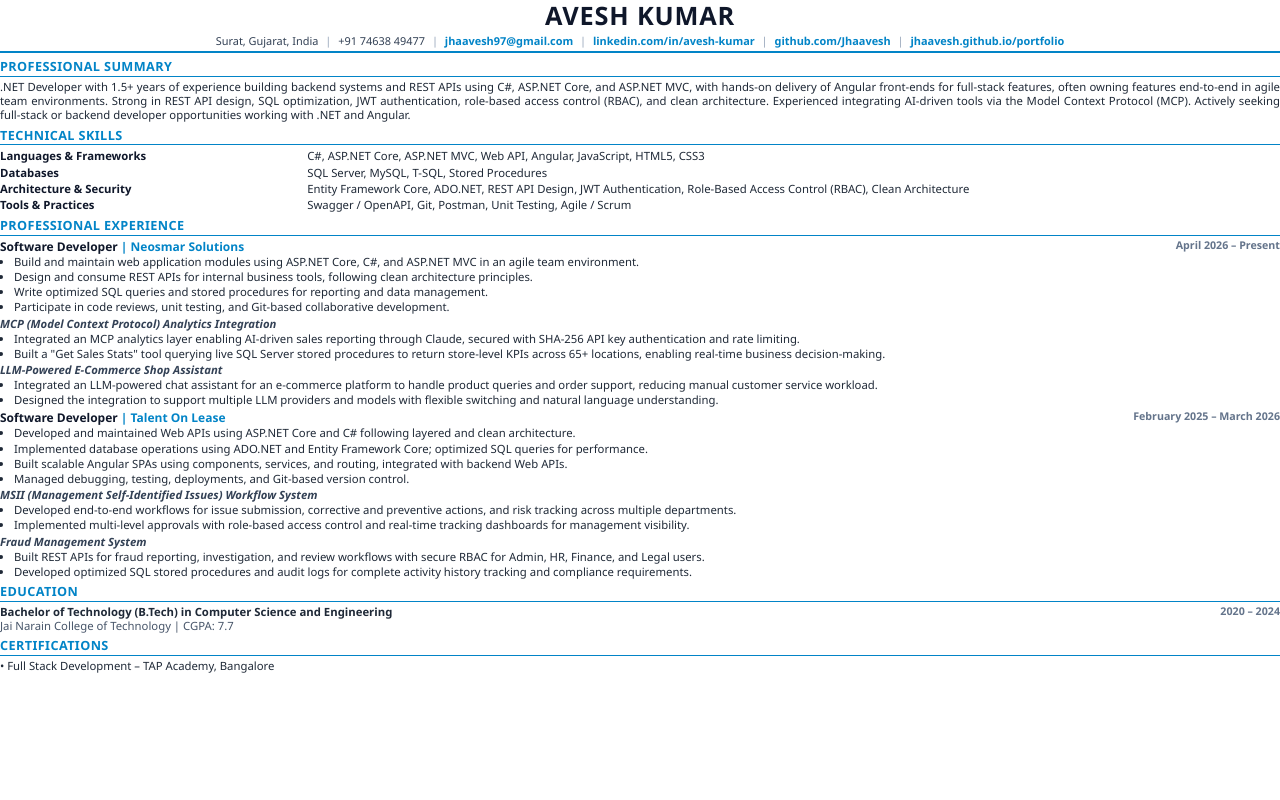
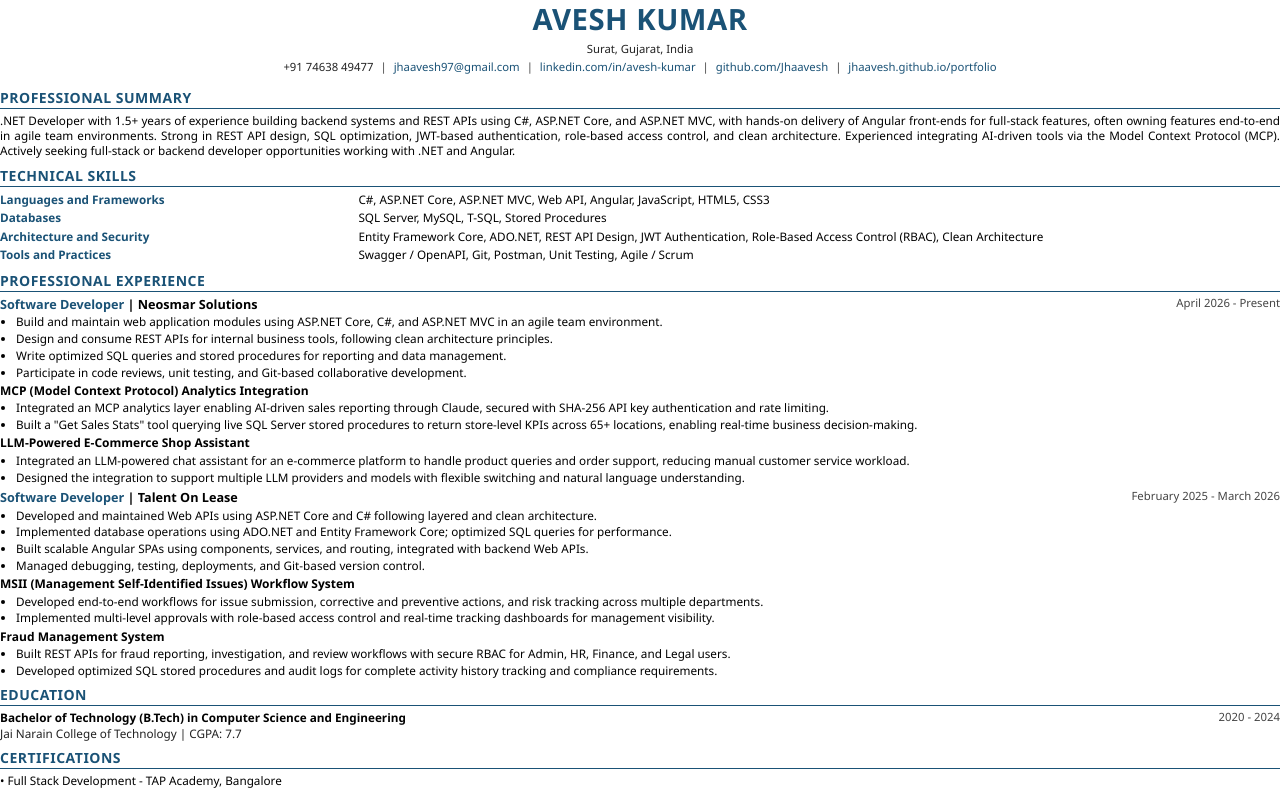
Before and after one commit to Jhaavesh/portfolio, a plain HTML site: page resume.html in a window 1280 px wide. Drawn offline with Linux system fonts and the light colour scheme.

```diff
--- a/resume.html
+++ b/resume.html
@@ -6,7 +6,7 @@
   <style>
     @page {
       size: A4;
-      margin: 8mm 10mm 8mm 10mm;
+      margin: 8mm 12mm 8mm 12mm;
     }
     * {
       box-sizing: border-box;
@@ -14,51 +14,52 @@
       padding: 0;
     }
     body {
-      font-family: 'Segoe UI', Helvetica, Arial, sans-serif;
-      color: #1f2937;
+      font-family: 'Segoe UI', Arial, sans-serif;
+      color: #000;
       background: #fff;
-      font-size: 8.5pt;
-      line-height: 1.25;
+      font-size: 8.8pt;
+      line-height: 1.3;
     }
     .header {
       text-align: center;
-      padding-bottom: 4px;
-      margin-bottom: 6px;
-      border-bottom: 2px solid #0284c7;
+      padding-bottom: 6px;
+      margin-bottom: 8px;
     }
     .name {
-      font-size: 19pt;
+      font-size: 22pt;
       font-weight: 700;
-      color: #0f172a;
-      letter-spacing: 0.8px;
-      margin-bottom: 2px;
-      text-transform: uppercase;
+      color: #1a5276;
+      letter-spacing: 0.5px;
+      margin-bottom: 4px;
+      text-transform: UPPERCASE;
     }
     .contact-info {
-      font-size: 8.2pt;
-      color: #334155;
+      font-size: 8.5pt;
+      color: #222;
     }
     .contact-info a {
-      color: #0284c7;
+      color: #1a5276;
       text-decoration: none;
-      font-weight: 600;
     }
     .contact-sep {
       margin: 0 4px;
-      color: #94a3b8;
+      color: #444;
+    }
+    .location-line {
+      margin-bottom: 3px;
     }
     .section {
-      margin-bottom: 5px;
+      margin-bottom: 8px;
     }
     .section-title {
-      font-size: 9.5pt;
+      font-size: 10.5pt;
       font-weight: 700;
-      color: #0284c7;
-      text-transform: uppercase;
-      border-bottom: 1.2px solid #0284c7;
+      color: #1a5276;
+      text-transform: UPPERCASE;
+      border-bottom: 1.5px solid #1a5276;
       padding-bottom: 1px;
-      margin-bottom: 3px;
-      letter-spacing: 0.4px;
+      margin-bottom: 4px;
+      letter-spacing: 0.5px;
     }
     .summary-text {
       text-align: justify;
@@ -68,58 +69,62 @@
       border-collapse: collapse;
     }
     .skills-table td {
-      padding: 1px 0;
+      padding: 1.5px 0;
       vertical-align: top;
     }
     .skill-category {
       font-weight: 700;
-      width: 24%;
-      color: #0f172a;
+      width: 28%;
+      color: #1a5276;
     }
     .skill-list {
-      width: 76%;
+      width: 72%;
     }
     .job-header {
       display: flex;
       justify-content: space-between;
       font-weight: 700;
-      font-size: 9pt;
-      color: #0f172a;
-      margin-top: 2px;
-      margin-bottom: 1px;
+      font-size: 9.5pt;
+      color: #000;
+      margin-top: 4px;
+      margin-bottom: 2px;
+    }
+    .job-title {
+      font-weight: 700;
+      color: #1a5276;
     }
     .company {
-      color: #0284c7;
+      font-weight: 700;
+      color: #000;
     }
     .job-dates {
-      color: #64748b;
-      font-size: 8pt;
-      font-weight: 600;
+      color: #444;
+      font-size: 8.5pt;
+      font-weight: 400;
     }
     .project-title {
       font-weight: 700;
-      color: #334155;
-      margin-top: 2px;
-      margin-bottom: 1px;
-      font-size: 8.5pt;
-      font-style: italic;
+      color: #000;
+      margin-top: 3px;
+      margin-bottom: 2px;
+      font-size: 9pt;
     }
     ul {
-      margin-left: 14px;
-      margin-bottom: 2px;
+      margin-left: 16px;
+      margin-bottom: 3px;
     }
     li {
-      margin-bottom: 1px;
+      margin-bottom: 1.5px;
       text-align: justify;
     }
     .edu-item, .cert-item {
-      margin-bottom: 1px;
+      margin-bottom: 2px;
     }
     .edu-degree {
       font-weight: 700;
     }
     .edu-inst {
-      color: #475569;
+      color: #222;
     }
   </style>
 </head>
@@ -128,7 +133,7 @@
   <div class="header">
     <div class="name">AVESH KUMAR</div>
     <div class="contact-info">
-      Surat, Gujarat, India <span class="contact-sep">|</span>
+      <div class="location-line">Surat, Gujarat, India</div>
       +91 74638 49477 <span class="contact-sep">|</span>
       <a href="mailto:jhaavesh97@gmail.com">jhaavesh97@gmail.com</a> <span class="contact-sep">|</span>
       <a href="https://linkedin.com/in/avesh-kumar" target="_blank">linkedin.com/in/avesh-kumar</a> <span class="contact-sep">|</span>
@@ -138,17 +143,17 @@
   </div>
 
   <div class="section">
-    <div class="section-title">Professional Summary</div>
+    <div class="section-title">PROFESSIONAL SUMMARY</div>
     <p class="summary-text">
-      .NET Developer with 1.5+ years of experience building backend systems and REST APIs using C#, ASP.NET Core, and ASP.NET MVC, with hands-on delivery of Angular front-ends for full-stack features, often owning features end-to-end in agile team environments. Strong in REST API design, SQL optimization, JWT authentication, role-based access control (RBAC), and clean architecture. Experienced integrating AI-driven tools via the Model Context Protocol (MCP). Actively seeking full-stack or backend developer opportunities working with .NET and Angular.
+      .NET Developer with 1.5+ years of experience building backend systems and REST APIs using C#, ASP.NET Core, and ASP.NET MVC, with hands-on delivery of Angular front-ends for full-stack features, often owning features end-to-end in agile team environments. Strong in REST API design, SQL optimization, JWT-based authentication, role-based access control, and clean architecture. Experienced integrating AI-driven tools via the Model Context Protocol (MCP). Actively seeking full-stack or backend developer opportunities working with .NET and Angular.
     </p>
   </div>
 
   <div class="section">
-    <div class="section-title">Technical Skills</div>
+    <div class="section-title">TECHNICAL SKILLS</div>
     <table class="skills-table">
       <tr>
-        <td class="skill-category">Languages & Frameworks</td>
+        <td class="skill-category">Languages and Frameworks</td>
         <td class="skill-list">C#, ASP.NET Core, ASP.NET MVC, Web API, Angular, JavaScript, HTML5, CSS3</td>
       </tr>
       <tr>
@@ -156,23 +161,23 @@
         <td class="skill-list">SQL Server, MySQL, T-SQL, Stored Procedures</td>
       </tr>
       <tr>
-        <td class="skill-category">Architecture & Security</td>
+        <td class="skill-category">Architecture and Security</td>
         <td class="skill-list">Entity Framework Core, ADO.NET, REST API Design, JWT Authentication, Role-Based Access Control (RBAC), Clean Architecture</td>
       </tr>
       <tr>
-        <td class="skill-category">Tools & Practices</td>
+        <td class="skill-category">Tools and Practices</td>
         <td class="skill-list">Swagger / OpenAPI, Git, Postman, Unit Testing, Agile / Scrum</td>
       </tr>
     </table>
   </div>
 
   <div class="section">
-    <div class="section-title">Professional Experience</div>
+    <div class="section-title">PROFESSIONAL EXPERIENCE</div>
 
     <div>
       <div class="job-header">
-        <div>Software Developer <span class="company">| Neosmar Solutions</span></div>
-        <div class="job-dates">April 2026 – Present</div>
+        <div><span class="job-title">Software Developer</span> | <span class="company">Neosmar Solutions</span></div>
+        <div class="job-dates">April 2026 - Present</div>
       </div>
       <ul>
         <li>Build and maintain web application modules using ASP.NET Core, C#, and ASP.NET MVC in an agile team environment.</li>
@@ -194,10 +199,10 @@
       </ul>
     </div>
 
-    <div style="margin-top: 3px;">
+    <div style="margin-top: 4px;">
       <div class="job-header">
-        <div>Software Developer <span class="company">| Talent On Lease</span></div>
-        <div class="job-dates">February 2025 – March 2026</div>
+        <div><span class="job-title">Software Developer</span> | <span class="company">Talent On Lease</span></div>
+        <div class="job-dates">February 2025 - March 2026</div>
       </div>
       <ul>
         <li>Developed and maintained Web APIs using ASP.NET Core and C# following layered and clean architecture.</li>
@@ -221,20 +226,20 @@
   </div>
 
   <div class="section">
-    <div class="section-title">Education</div>
+    <div class="section-title">EDUCATION</div>
     <div class="edu-item">
       <div style="display: flex; justify-content: space-between;">
         <span class="edu-degree">Bachelor of Technology (B.Tech) in Computer Science and Engineering</span>
-        <span class="job-dates">2020 – 2024</span>
+        <span class="job-dates">2020 - 2024</span>
       </div>
       <div class="edu-inst">Jai Narain College of Technology | CGPA: 7.7</div>
     </div>
   </div>
 
   <div class="section">
-    <div class="section-title">Certifications</div>
+    <div class="section-title">CERTIFICATIONS</div>
     <div class="cert-item">
-      • Full Stack Development – TAP Academy, Bangalore
+      • Full Stack Development - TAP Academy, Bangalore
     </div>
   </div>
 
```
Also changed, not shown: 1 other file.
